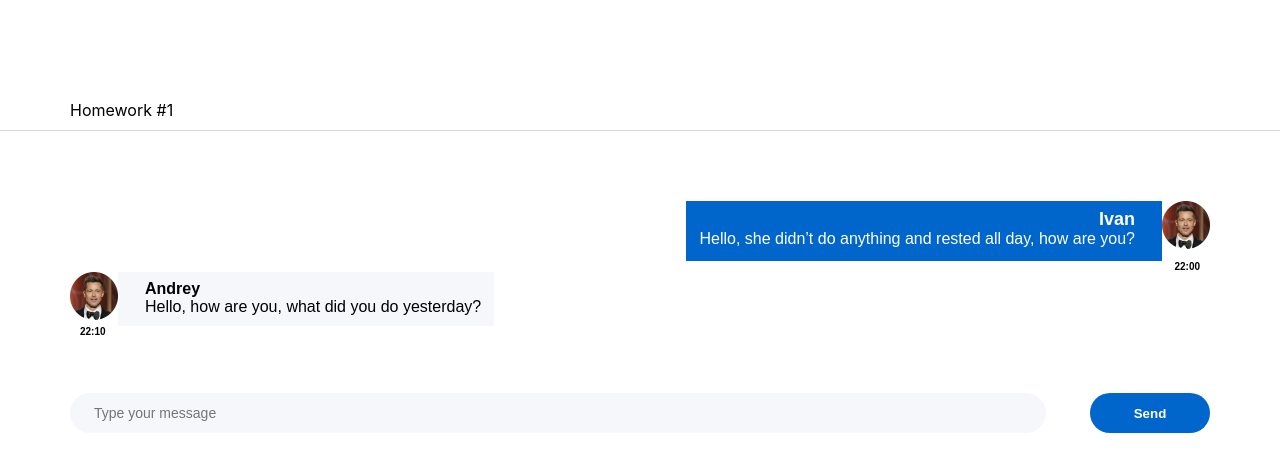
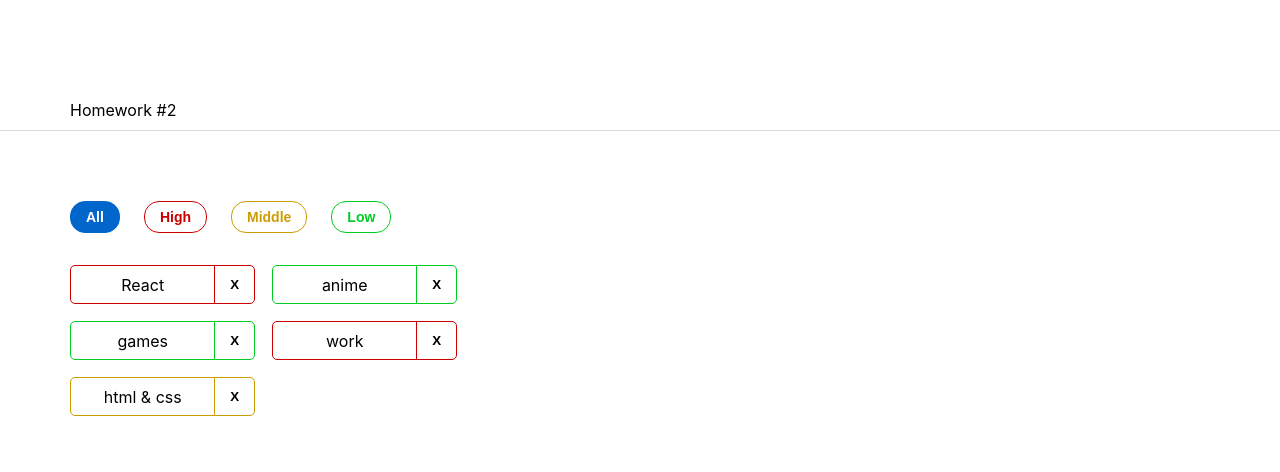
Before and after one commit to KimYana0607/hws2-master, a React (Create React App) app: page /#/ in a window 1280 px wide. Shown: the top 472 px of the page. Built offline with nearby package versions, Linux system fonts and the light colour scheme.

Commit message:
Commit 2

```diff
--- a/src/s1-main/App.tsx
+++ b/src/s1-main/App.tsx
@@ -2,6 +2,7 @@
 import { HashRouter, Routes, Route } from 'react-router-dom';
 import s from './App.module.css';
 import HW1 from '../s2-homeworks/hw01/HW1';
+import HW2 from "../s2-homeworks/hw02/HW2";
 // import HW2 from '../s2-homeworks/hw02/HW2';
 // import HW3 from '../s2-homeworks/hw03/HW3';
 // import HW4 from '../s2-homeworks/hw04/HW4';
@@ -12,9 +13,10 @@
         <div className={s.App}>
             <HashRouter>
                 <Routes>
-                    <Route path="/" element={<HW1 />} />
+                    {/*<Route path="/" element={<HW1 />} />*/}
                     {/* Раскомментируй по мере добавления домашних */}
-                    {/* <Route path="/hw2" element={<HW2 />} /> */}
+                    {/*<Route path="/" element={<HW2 />} />*/}
+                    <Route path="/" element={<HW2 />} />
                     {/* <Route path="/hw3" element={<HW3 />} /> */}
                     {/* <Route path="/hw4" element={<HW4 />} /> */}
                     {/* <Route path="/hw5" element={<HW5 />} /> */}
--- a/src/s2-homeworks/hw02/HW2.tsx
+++ b/src/s2-homeworks/hw02/HW2.tsx
@@ -17,16 +17,16 @@
 * */
 
 // types
-export type AffairPriorityType = any // need to fix any
+export type AffairPriorityType = 'low' | 'middle' | 'high' // need to fix any
 export type AffairType = {
-    _id: any // need to fix any
-    name: any // need to fix any
+    _id: number // need to fix any
+    name: string // need to fix any
     priority: AffairPriorityType
 }
 export type FilterType = 'all' | AffairPriorityType
 
 // constants
-const defaultAffairs: any = [ // need to fix any
+const defaultAffairs: AffairType[] = [ // need to fix any
     {_id: 1, name: 'React', priority: 'high'}, // студенты могут изменить содержимое name и количество элементов в массиве, ...priority не менять!
     {_id: 2, name: 'anime', priority: 'low'},
     {_id: 3, name: 'games', priority: 'low'},
@@ -34,23 +34,26 @@
     {_id: 5, name: 'html & css', priority: 'middle'},
 ]
 
+
 // pure helper functions
-export const filterAffairs = (affairs: any, filter: any): any => { // need to fix any
-
-
-    return affairs // need to fix
+export const filterAffairs = (affairs: AffairType[], filter: FilterType): AffairType[] => { // need to fix any
+    if (filter === 'all') return affairs
+    return affairs.filter(a => a.priority === filter)
 }
-export const deleteAffair = (affairs: any, _id: any): any => { // need to fix any
-
-    return affairs // need to fix
+export const deleteAffair = (affairs: AffairType[], _id: number): AffairType[] => { // need to fix any
+    return affairs.filter(a => a._id !== _id)// need to fix
 }
 
 function HW2() {
-    const [affairs, setAffairs] = useState<any>(defaultAffairs) // need to fix any
+
+
+    const [affairs, setAffairs] = useState<AffairType[]>(defaultAffairs) // need to fix any
     const [filter, setFilter] = useState<FilterType>('all')
+    console.log('HW2 rendered', affairs)
 
     const filteredAffairs = filterAffairs(affairs, filter)
-    const deleteAffairCallback = (_id: any) => { // need to fix any
+    const deleteAffairCallback = (_id: number) => { // need to fix any
+        setAffairs(deleteAffair(affairs, _id))
         // need to fix
     }
 
--- a/src/s2-homeworks/hw02/affairs/Affairs.tsx
+++ b/src/s2-homeworks/hw02/affairs/Affairs.tsx
@@ -4,23 +4,27 @@
 import s from './Affairs.module.css'
 
 type AffairsPropsType = {
-    data: any // need to fix any
-    setFilter: any
-    deleteAffairCallback: any
+    data: AffairType[] // need to fix any
+    setFilter:  React.Dispatch<React.SetStateAction<FilterType>>
+    deleteAffairCallback: (_id: number) => void
     filter: FilterType
 }
 
 function Affairs(props: AffairsPropsType) {
     const setAll = () => {
+        props.setFilter('all')
         // need to fix
     }
     const setHigh = () => {
+        props.setFilter('high')
         // need to fix
     }
     const setMiddle = () => {
+        props.setFilter('middle')
         // need to fix
     }
     const setLow = () => {
+        props.setFilter('low')
         // need to fix
     }
 
--- a/src/s2-homeworks/hw02/affairs/affair/Affair.tsx
+++ b/src/s2-homeworks/hw02/affairs/affair/Affair.tsx
@@ -6,11 +6,12 @@
 type AffairPropsType = {
     // key не нужно типизировать
     affair: AffairType
-    deleteAffairCallback: any // need to fix any
+    deleteAffairCallback:  (_id: number) => void // need to fix any
 }
 
 function Affair(props: AffairPropsType) {
     const deleteCallback = () => {
+        props.deleteAffairCallback(props.affair._id)
         // need to fix
     }
 
@@ -24,6 +25,7 @@
             className={affairClass}
         >
             <div id={'hw2-name-' + props.affair._id} className={nameClass}>
+                {props.affair.name}
                 {/*создаёт студент*/}
 
                 {/**/}
@@ -35,8 +37,8 @@
             <button
                 id={'hw2-button-delete-' + props.affair._id}
                 className={buttonClass}
+                onClick={deleteCallback}
                 // need to fix
-
             >
                 {/*текст кнопки могут изменить студенты*/}
                 X
```
